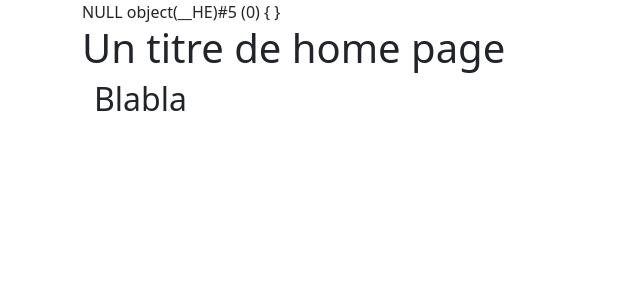
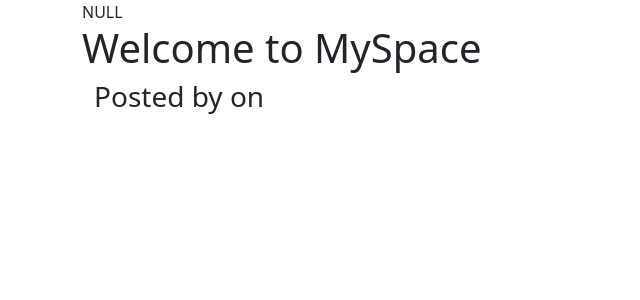
Before and after one commit to nt-95/projet-w2-php-natif, a PHP site: template app/src/Views/Frontend/home.php in a window 1280 px wide. Shown: the part 72-372 px from the top of the page, without its empty margins (0-640 px from the left). Run offline with PHP 8.4, Linux system fonts and the light colour scheme; the template is opened without the code that fills it: most values are stand-ins (such as "Sample title", 1, 10 or a date in 2020); data that the repository does not hold is empty.

Commit message:
feat: creating a view of posts in home.php

```diff
--- a/app/src/Views/Frontend/home.php
+++ b/app/src/Views/Frontend/home.php
@@ -5,21 +5,21 @@
  * @var $posts \App\Entity\Post[]
  */
 
- $post = $postManager->getPostById(1);
+ $post = $postManager->getPostById(2);
 var_dump($posts);
-var_dump($post->author);
 
 ?>
 
 <div class="home">
     <div class="home__layout">
         <div class="home__title">
-            <h1>Un titre de home page</h1>
+            <h1><?php echo "Welcome to MySpace " . $user; ?></h1>
         </div>
 
         <div class="container">
-            <h2>Blabla</h2>
-            <h2><?php "hello " . $post->getTitle(); ?></h2>
+            <h2><?php echo $post->getTitle(); ?></h2>
+            <h3><?php echo "Posted by " . $post->getAuthor() . " on " . $post->getDate(); ?></h3>
+            <p><?php echo $post->getContent(); ?></p>
         </div>
     <div>
 
```
